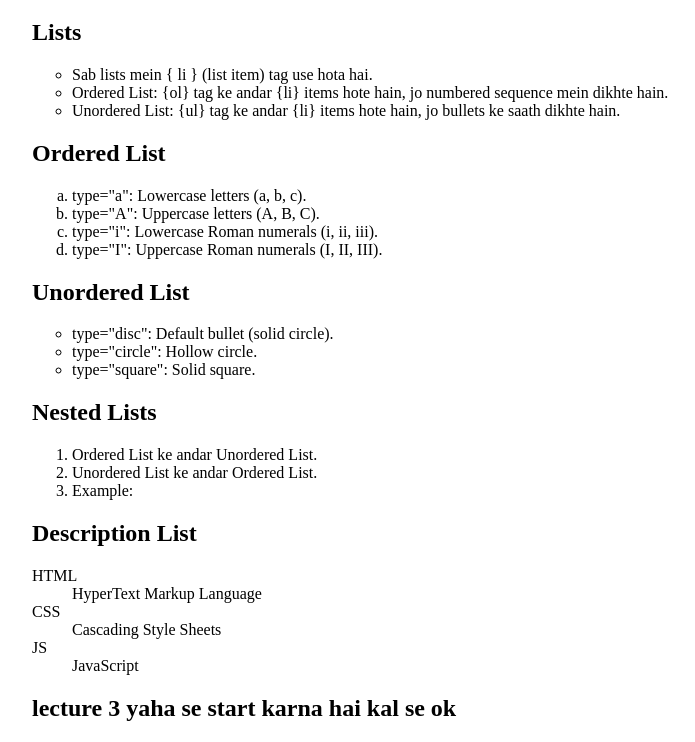
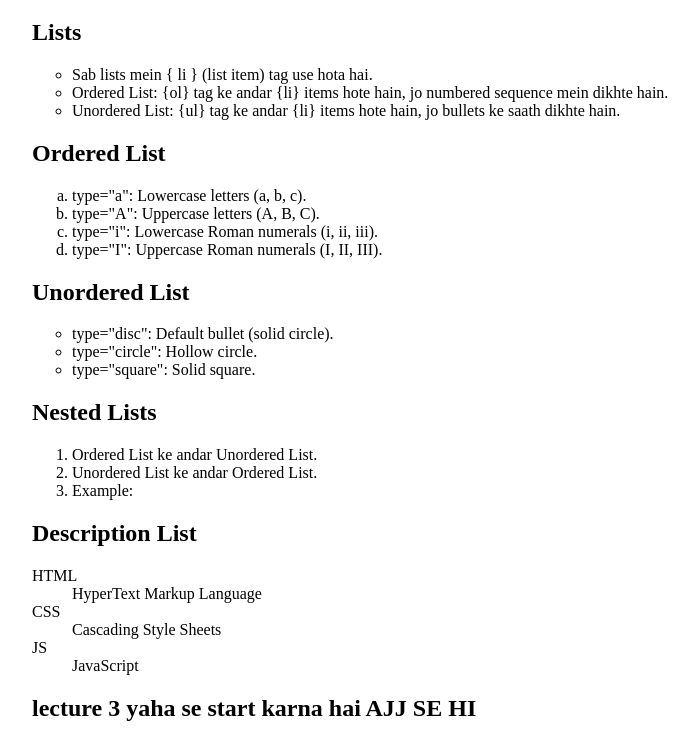
Before and after one commit to arun9557/Testing--html-css-practice, a plain HTML site: page L2.html in a window 1280 px wide. Shown: the part 442-1184 px from the top of the page, without its empty margins (16-711 px from the left). Drawn offline with Linux system fonts and the light colour scheme.

Commit message:
html learning

```diff
--- a/L2.html
+++ b/L2.html
@@ -54,7 +54,7 @@
     <dt>JS</dt>
     <dd>JavaScript</dd>
 </dl>
-<h2> lecture 3 yaha se start karna hai kal se ok </h2>
+<h2> lecture 3 yaha se start karna hai AJJ SE HI </h2>
 
 
 
```
